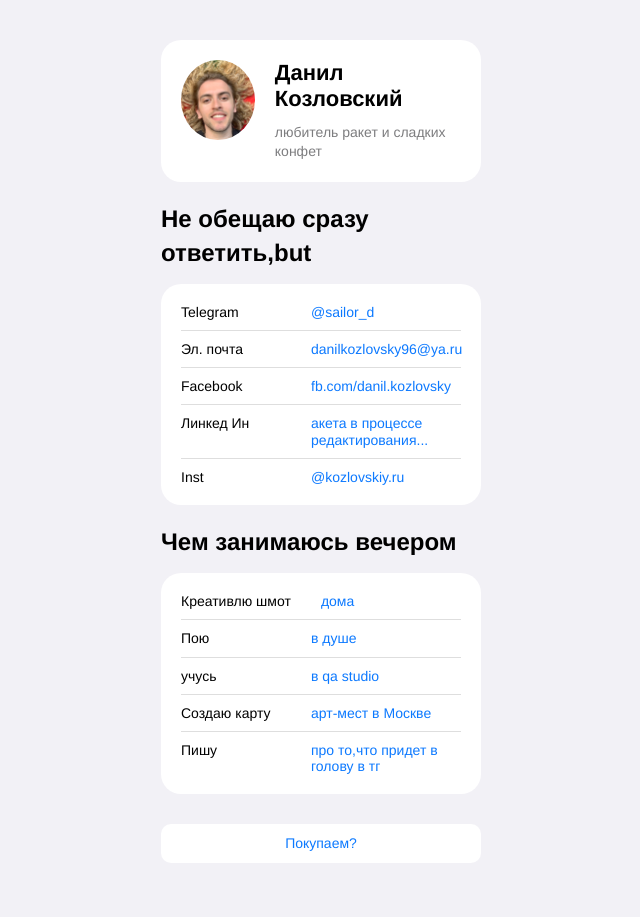
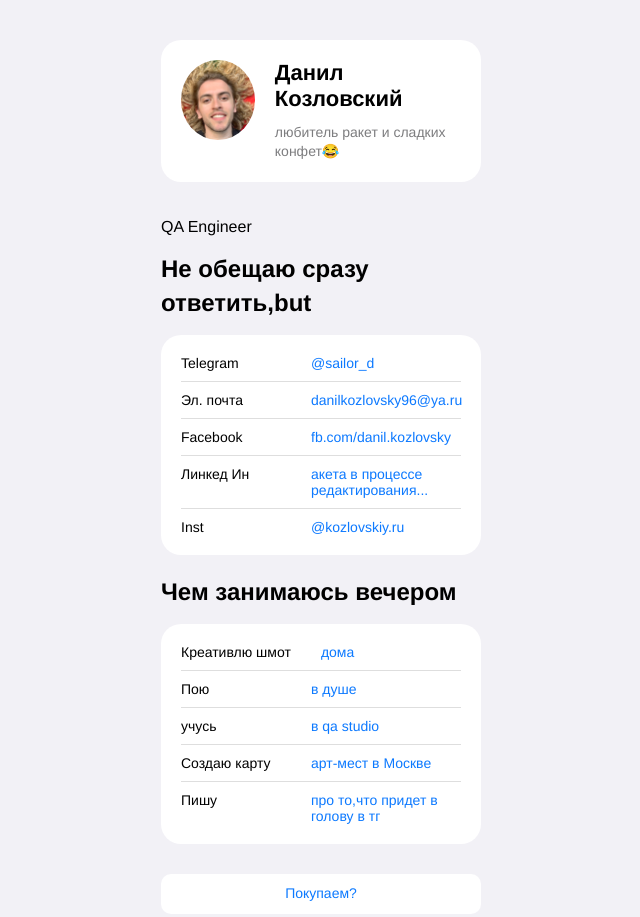
Before and after one commit to DaniKoz/cv, a plain HTML site: page index.html in a window 1280 px wide. Shown: the whole page, without its empty margins (319-959 px from the left). Drawn offline with Linux system fonts and the light colour scheme.

Commit message:
поменял эмодзи

```diff
--- a/index.html
+++ b/index.html
@@ -13,10 +13,11 @@
       <img src="./avatar.png" alt="avatar" class="header__avatar" />
       <div class="header__textContainer">
         <h1 class="header__title">Данил Козловский</h1>
-        <h3 class="header__subtitle">любитель ракет и сладких конфет</h3>
+        <h3 class="header__subtitle">любитель ракет и сладких конфет😂</h3>
       </div>
     </header>
     <main>
+      <p>QA Engineer</p>
       <section class="links">
         <h2 class="links__header">Не обещаю сразу ответить,but</h2>
         <ul class="links__container">
```
Also changed, not shown: 1 other file.
